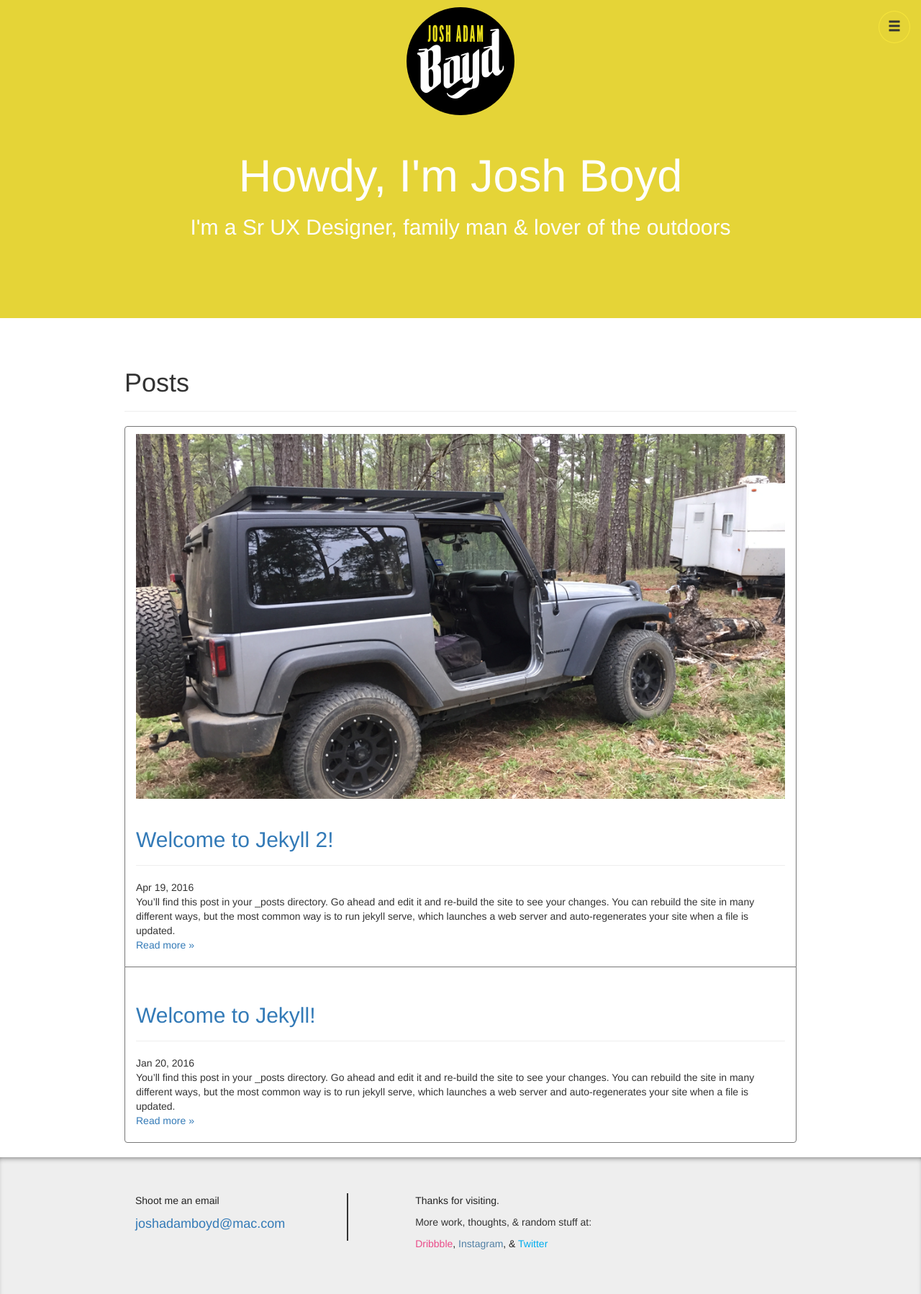
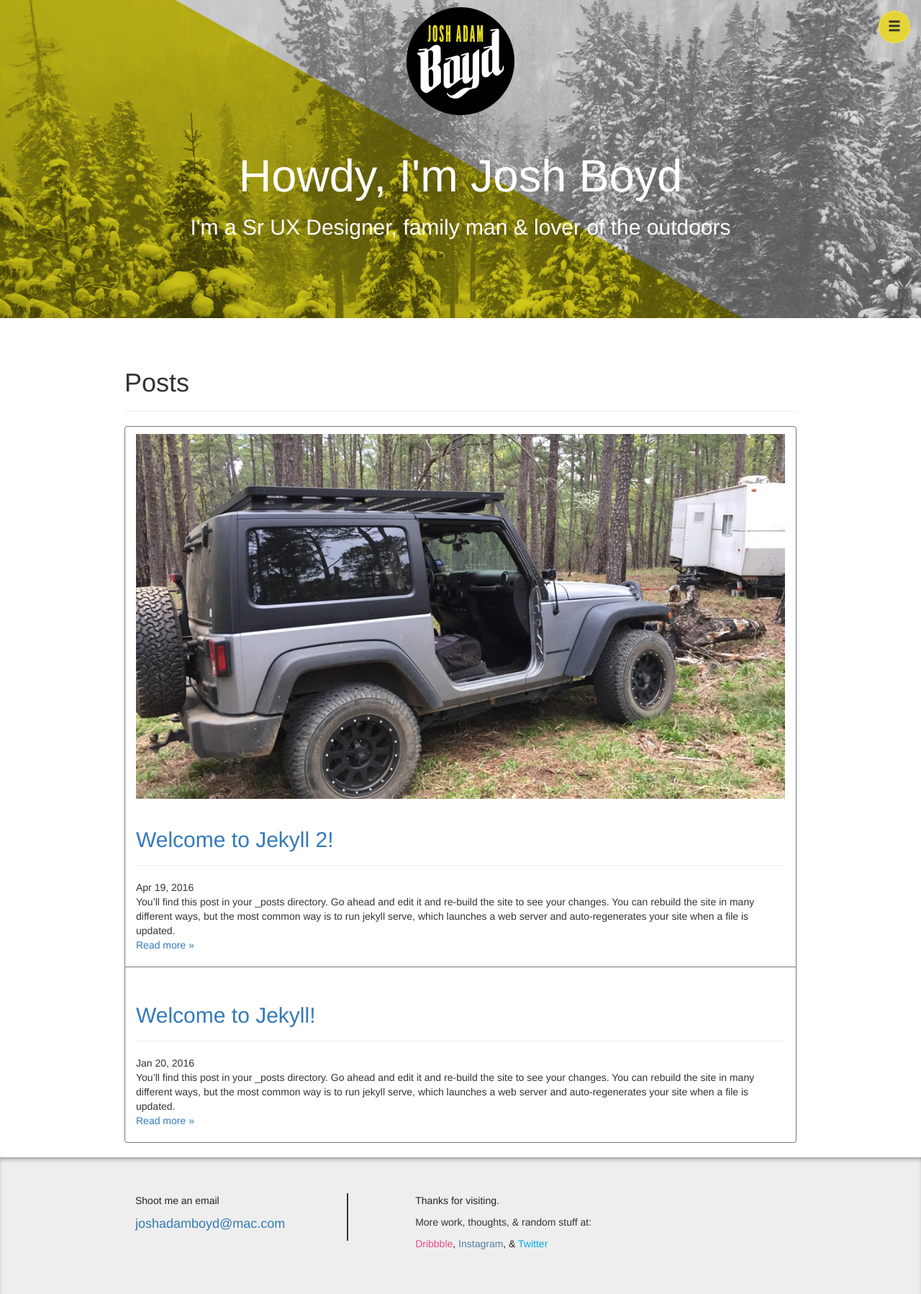
Before and after one commit to joshadamboyd/joshadamboyd.github.io, a Jekyll site: the page built from index.html, in a window 1280 px wide. Shown: the whole page at 72% size. Built offline with Jekyll 4.4.1, drawn with Linux system fonts in a browser that asks for light colours; the list of posts is cut into pages by our own code.

Commit message:
Hero images

```diff
--- a/_includes/jumbotron/list.html
+++ b/_includes/jumbotron/home.html
@@ -1,4 +1,4 @@
-<div class="jumbotron jumbo-header">
+<div class="jumbotron jumbo-header hero-home">
   <div class="container">
     <h1>Howdy, I'm Josh Boyd</h1>
 
--- a/_includes/jumbotron/notfound.html
+++ b/_includes/jumbotron/notfound.html
@@ -1,4 +1,4 @@
-<div class="jumbotron jumbo-header">
+<div class="jumbotron jumbo-header hero-error">
   <div class="container">
     <h1>Error 404</h1>
 
--- a/_layouts/default.html
+++ b/_layouts/default.html
@@ -9,7 +9,7 @@
       {% include header.html %}
 
       {% if page.type == "list" %}
-        {% include jumbotron/list.html %}
+        {% include jumbotron/home.html %}
       {% elsif page.type == "notfound" %}
         {% include jumbotron/notfound.html %}
       {% endif %}
--- a/_sass/_header.scss
+++ b/_sass/_header.scss
@@ -24,6 +24,20 @@
 
   @media (min-width: $screen-md) {
     padding: 190px 0 100px;
+  }
+
+  &.hero-home,
+  &.hero-error {
+    background-position: center center;
+    background-size: cover;
+  }
+
+  &.hero-home {
+    background-image: url(../images/hero/home.png);
+  }
+
+  &.hero-error {
+    background-image: url(../images/hero/error.png);
   }
 }
 
```
Also changed, not shown: images/hero/error.png (added), images/hero/home.png (added).
